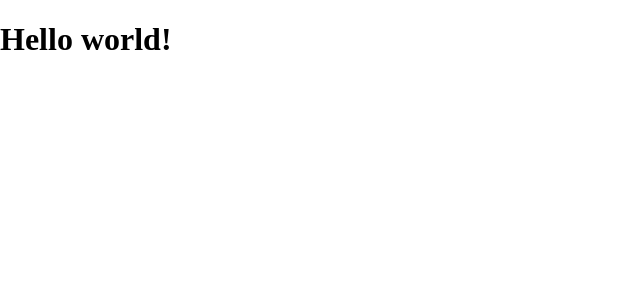
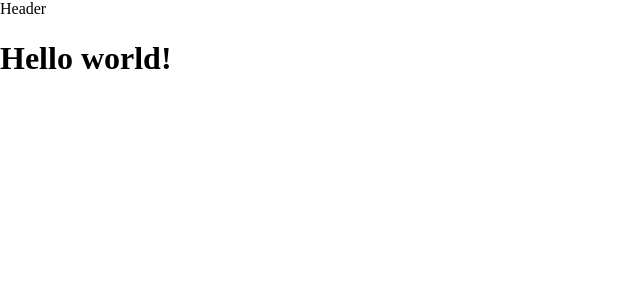
Before and after one commit to marcomtr/jekyll-pattern-library, a Jekyll site: the page built from index.html, in a window 1280 px wide. Shown: the top 300 px of the page, without its empty margins (0-640 px from the left). Built offline with Jekyll 4.4.1, drawn with Linux system fonts in a browser that asks for light colours.

Commit message:
Add header and head include

```diff
--- a/_includes/head.html
+++ b/_includes/head.html
@@ -2,11 +2,9 @@
   <meta charset="utf-8">
   <meta http-equiv="X-UA-Compatible" content="IE=edge">
   <meta name="viewport" content="width=device-width, initial-scale=1">
-
-  <title>{% if page.title %}{{ page.title | escape }}{% else %}{{ site.title | escape }}{% endif %}</title>
-  <meta name="description" content="{{ page.excerpt | default: site.description | strip_html | normalize_whitespace | truncate: 160 | escape }}">
-
   <link rel="stylesheet" href="{{ "/assets/css/main.css" | relative_url }}">
-  <link rel="canonical" href="{{ page.url | replace:'index.html','' | absolute_url }}">
-
+  <link rel="alternate" type="application/rss+xml" title="{{ site.title | escape }}" href="{{ "/feed.xml" | relative_url }}">
+  {% if jekyll.environment == 'production' and site.google_analytics %}
+    {% include google-analytics.html %}
+  {% endif %}
 </head>
--- /dev/null
+++ b/_includes/header.html
@@ -0,0 +1 @@
+Header
--- a/_layouts/default.html
+++ b/_layouts/default.html
@@ -1,12 +1,18 @@
 <!DOCTYPE html>
 <html lang="{{ page.lang | default: site.lang | default: "en" }}">
 
-	{% include head.html %}
+  {% include head.html %}
 
-	<body>
+  <body>
 
-		{{ content }}
+    {% include header.html %}
 
-	</body>
+    <main class="page-content" aria-label="Content">
+      <div class="wrapper">
+        {{ content }}
+      </div>
+    </main>
+
+  </body>
 
 </html>
```
